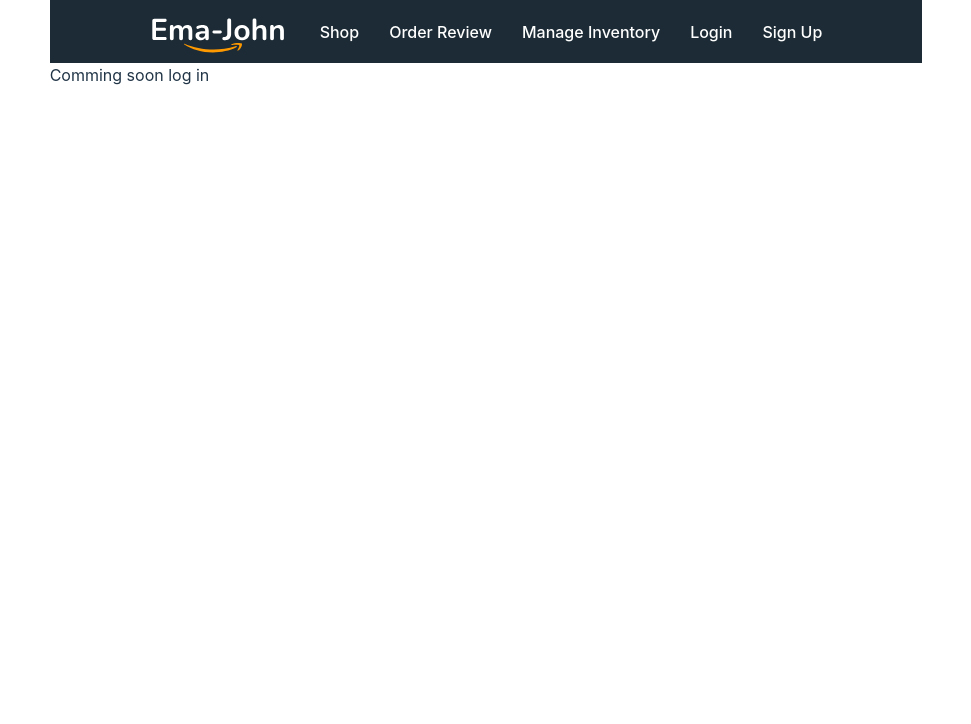
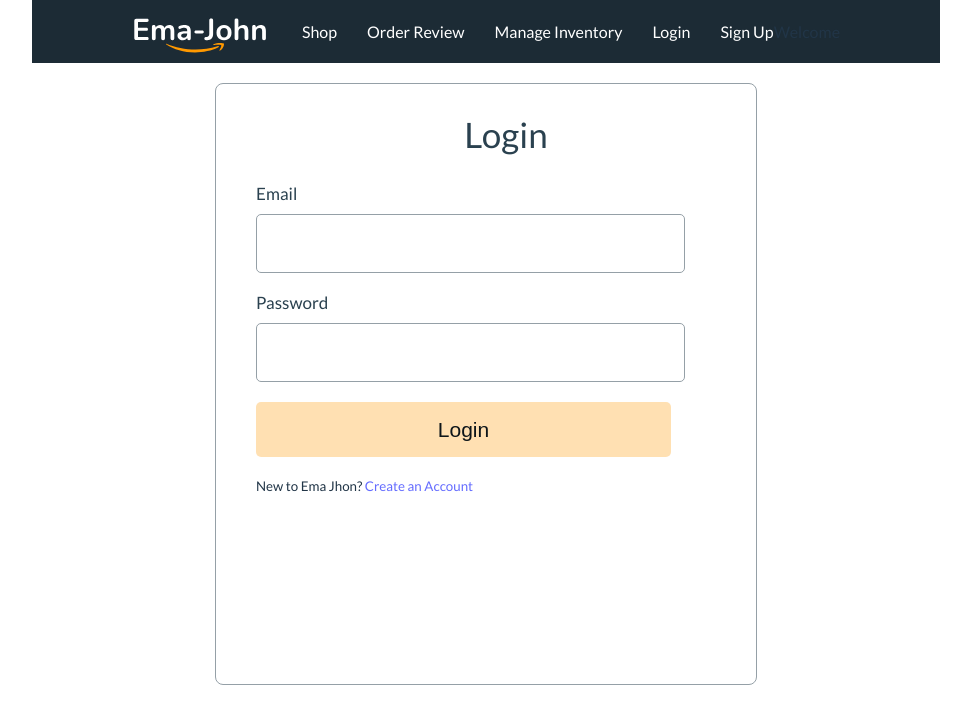
Before and after one commit to safatsaat2/ema-jhon, a React (Vite) app: page /Login in a window 1280 px wide. Shown: the top 724 px of the page, without its empty margins (154-1125 px from the left). Built offline with nearby package versions, Linux system fonts and the light colour scheme.

Commit message:
authprovider

```diff
--- a/src/components/Header/Header.jsx
+++ b/src/components/Header/Header.jsx
@@ -1,9 +1,12 @@
-import React from 'react';
+import React, { useContext } from 'react';
 import logo from '../../images/Logo.svg'
 import './Header.css'
 import { Link } from 'react-router-dom';
+import { AuthContext } from '../../firebase/AuthProvider';
 
 const Header = () => {
+
+    const {user} = useContext(AuthContext)
     return (
         <div>
             <nav>
@@ -15,7 +18,9 @@
                         <Link to="/Manage-Inventory">Manage Inventory</Link>
                         <Link to="/Login">Login</Link>
                         <Link to="/SignUp">Sign Up</Link>
+                        {user && <span>Welcome {user.email}</span>}
                     </div>
+
                 </div>
             </nav>
         </div>
--- a/src/components/Login/Login.css
+++ b/src/components/Login/Login.css
@@ -0,0 +1,58 @@
+.form-container {
+    width: 500px;
+    height: 600px;
+    margin: 20px auto;
+    border: 1px solid #95A0A7;
+    border-radius: 8px;
+    padding-left: 40px;
+}
+
+.form-title {
+    font-family: 'Lato';
+    font-style: normal;
+    font-weight: 400;
+    font-size: 35px;
+    line-height: 42px;
+    letter-spacing: 0.0025em;
+    color: #2A414F;
+    text-align: center;
+}
+
+.form-control {
+    margin-bottom: 20px;
+}
+
+.form-control label {
+    display: block;
+    font-size: 17px;
+    line-height: 20px;
+    letter-spacing: 0.0015em;
+    margin-bottom: 10px;
+    color: #2A414F;
+}
+
+.form-control input {
+    width: 415px;
+    height: 55px;
+    border: 1px solid #95A0A7;
+    border-radius: 5px;
+    font-size: 1.5em;
+    padding-left: 10px;
+}
+
+.btn-submit {
+    width: 415px;
+    height: 55px;
+    background: rgba(255, 153, 0, 0.3);
+    border-radius: 5px;
+    border: none;
+    font-size: 21px;
+    line-height: 25px;
+    letter-spacing: 0.0015em;
+    color: #0E161A;
+
+}
+
+.btn-submit:hover {
+    background: rgba(255, 153, 0, 0.6);
+}
--- a/src/components/Login/Login.jsx
+++ b/src/components/Login/Login.jsx
@@ -1,10 +1,23 @@
 import React from 'react';
 import './Login.css'
+import { Link } from 'react-router-dom';
 
 const Login = () => {
     return (
-        <div>
-            Comming soon log in
+        <div className='form-container'>
+            <h2 className='form-title'>Login</h2>
+            <form >
+                <div className='form-control'>
+                    <label htmlFor="email">Email</label>
+                    <input type="email" name="email" id="" required />
+                </div>
+                <div className='form-control'>
+                    <label htmlFor="password">Password</label>
+                    <input type="password" name="password" id="" required />
+                </div>
+                <input className='btn-submit' type="submit" value="Login" />
+            </form>
+            <p><small>New to Ema Jhon? <Link to="/SignUp">Create an Account</Link></small></p>
         </div>
     );
 };
--- a/src/components/SignUp/SignUp.css
+++ b/src/components/SignUp/SignUp.css
@@ -0,0 +1,3 @@
+.text-error{
+    color: rgb(255, 62, 62);
+}
--- a/src/components/SignUp/SignUp.jsx
+++ b/src/components/SignUp/SignUp.jsx
@@ -1,10 +1,50 @@
-import React from 'react';
+import React, { useState } from 'react';
 import './SignUp.css'
+import { Link } from 'react-router-dom';
 
 const SignUp = () => {
+    const [error, setError] = useState("")
+
+    const handleSignUp = event => {
+        event.preventDefault()
+        const form = event.target;
+        const email = form.email.value;
+        const password = form.password.value;
+        const confirm = form.confirm.value;
+        if(password !== confirm){
+            setError("your password is not same")
+            return
+        }
+        else if (password.length < 6 ){
+            setError("Your password should more longer")
+            return
+        }
+        else{
+            setError(" ")
+        }
+    }
+
+
     return (
-        <div>
-            <h1>Welcome to sign up</h1>
+        <div className='form-container'>
+            <h2 className='form-title'>Sign Up</h2>
+            <form onSubmit={handleSignUp}>
+                <div className='form-control'>
+                    <label htmlFor="email">Email</label>
+                    <input type="email" name="email" id="" required />
+                </div>
+                <div className='form-control'>
+                    <label htmlFor="password">Password</label>
+                    <input type="password" name="password" id="" required />
+                </div>
+                <div className='form-control'>
+                    <label htmlFor="confirm">Password</label>
+                    <input type="password" name="confirm" id="" required />
+                </div>
+                <input className='btn-submit' type="submit" value="SignUp" />
+            </form>
+            <p className='text-error'>{error}</p>
+            <p><small>Already have an account? <Link to="/login">Login</Link></small></p>
         </div>
     );
 };
--- /dev/null
+++ b/src/firebase/AuthProvider.jsx
@@ -0,0 +1,20 @@
+import React, { createContext } from 'react';
+
+export const AuthContext = createContext(null)
+
+const AuthProvider = ({children}) => {
+
+    const user = {displayName:"Potash"}
+
+        const AuthInfo ={
+            user,
+        }
+
+    return (
+        <AuthContext.Provider value={AuthInfo}>
+            {children}
+        </AuthContext.Provider>
+    );
+};
+
+export default AuthProvider;
--- a/src/index.css
+++ b/src/index.css
@@ -1,5 +1,8 @@
+@import url('https://fonts.googleapis.com/css2?family=Lato:ital,wght@0,400;0,700;1,400&display=swap');
+
+
 :root {
-  font-family: Inter, system-ui, Avenir, Helvetica, Arial, sans-serif;
+  font-family: 'Lato', sans-serif;
   line-height: 1.5;
   font-weight: 400;
 
```
Also changed, not shown: src/main.jsx (+7 -4 lines).
